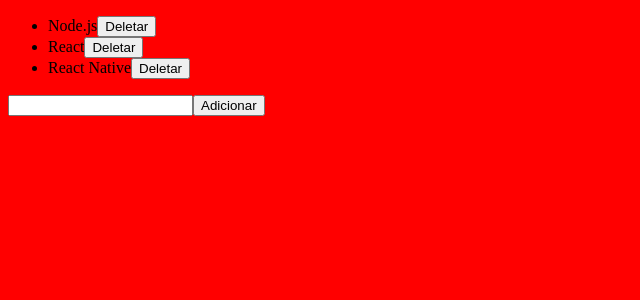
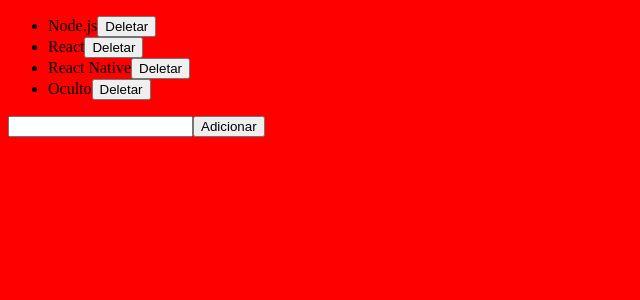
Before and after one commit to IsmaelBS/react-first-steps, a React app: page / in a window 1280 px wide. Shown: the top 300 px of the page, without its empty margins (0-640 px from the left). Built offline with nearby package versions, Linux system fonts and the light colour scheme.

Commit message:
Adição de propTypes e defaultProps

```diff
--- a/package.json
+++ b/package.json
@@ -21,6 +21,7 @@
     "webpack-dev-server": "^3.8.0"
   },
   "dependencies": {
+    "prop-types": "^15.7.2",
     "react": "^16.9.0",
     "react-dom": "^16.9.0"
   }
--- a/src/components/TechItem.js
+++ b/src/components/TechItem.js
@@ -1,4 +1,5 @@
 import React from "react";
+import propTypes from "prop-types";
 
 function TechItem({ tech, deleteTech }) {
   return (
@@ -11,4 +12,13 @@
   );
 }
 
+TechItem.defaultProps = {
+  tech: "Oculto"
+};
+
+TechItem.propTypes = {
+  tech: propTypes.string,
+  deleteTech: propTypes.func.isRequired
+};
+
 export default TechItem;
--- a/src/components/TechList.js
+++ b/src/components/TechList.js
@@ -34,6 +34,7 @@
               deleteTech={() => this.handleDeleteTech(tech)}
             />
           ))}
+          <TechItem />
         </ul>
         <input
           type="text"
```
Also changed, not shown: 1 other file (tests, documents, lock files or other folders).
